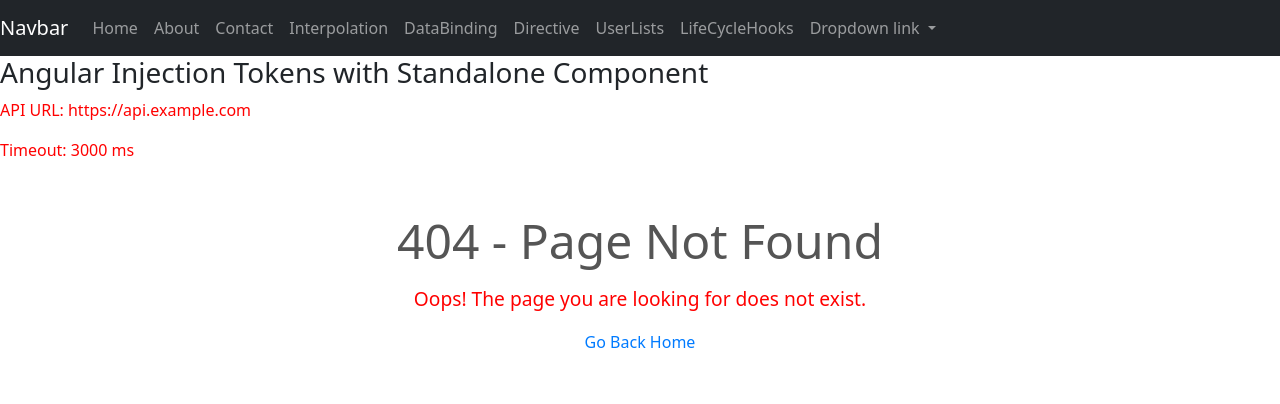
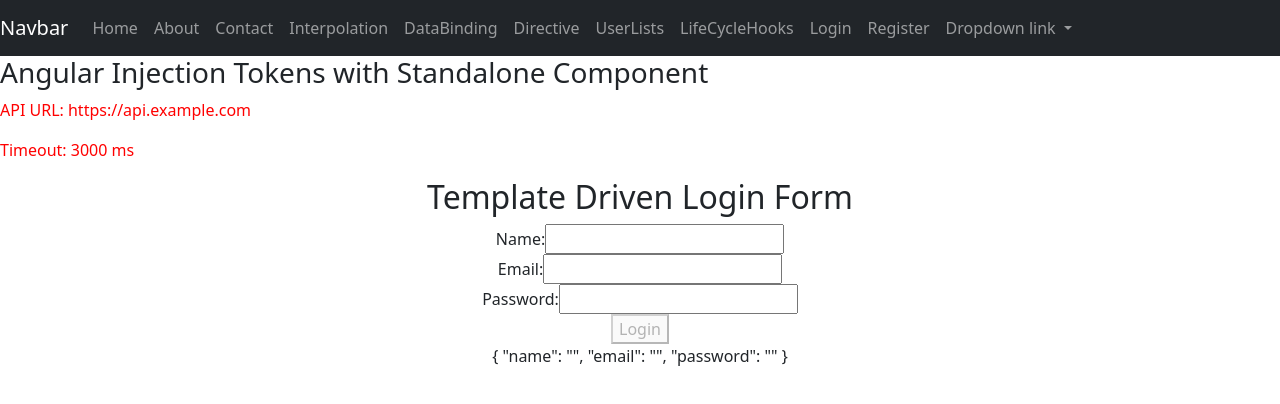
Before and after one commit to sunnysood1may/Angular19Tutorial, an Angular app: page /login in a window 1280 px wide. Shown: the top 404 px of the page. Built offline with nearby package versions, Linux system fonts and the light colour scheme.

Commit message:
reactive forms

```diff
--- a/src/app/header/header.component.html
+++ b/src/app/header/header.component.html
@@ -40,6 +40,12 @@
       <li class="nav-item">
         <a class="nav-link" routerLink="lifeCycleHooks">LifeCycleHooks</a>
       </li>
+      <li class="nav-item">
+        <a class="nav-link" routerLink="login">Login</a>
+      </li>
+      <li class="nav-item">
+        <a class="nav-link" routerLink="register">Register</a>
+      </li>
 
       <li class="nav-item dropdown">
         <a
--- /dev/null
+++ b/src/app/login/login.component.html
@@ -0,0 +1,42 @@
+<div style="text-align: center;">
+<h2>Template Driven Login Form</h2>
+<form #userForm="ngForm" (ngSubmit)="onSubmit(userForm)">
+    <div>
+        <label for="name">Name:</label>
+        <input
+          type="text"
+          id="name"
+          name="name"
+          [(ngModel)]="user.name"
+          required
+          minlength="3"
+        />
+      </div>
+      <div>
+        <label for="email">Email:</label>
+        <input
+          type="email"
+          id="email"
+          name="email"
+          [(ngModel)]="user.email"
+          required
+          email
+        />
+      </div>
+
+      <div>
+        <label for="password">Password:</label>
+        <input
+          type="password"
+          id="password"
+          name="password"
+          [(ngModel)]="user.password"
+          required
+          minlength="6"
+        />
+      </div>
+
+      <button type="submit" [disabled]="!userForm.valid">Login</button>
+</form>
+{{ user | json }}
+</div>
--- /dev/null
+++ b/src/app/login/login.component.ts
@@ -0,0 +1,31 @@
+import { CommonModule } from '@angular/common';
+import { Component } from '@angular/core';
+import { FormsModule } from '@angular/forms';
+
+interface IUser {
+  name: string;
+  email: string;
+  password: string;
+}
+
+@Component({
+  selector: 'app-login',
+  imports: [CommonModule, FormsModule],
+  templateUrl: './login.component.html',
+  styleUrl: './login.component.css'
+})
+export class LoginComponent {
+
+  user: IUser = {
+    name: '',
+    email: '',
+    password: ''
+  };
+
+
+  onSubmit(form: any) {
+    console.log('Form Submitted!', form.value);
+    alert('Registration Successful!');
+  }
+
+}
--- /dev/null
+++ b/src/app/register/register.component.html
@@ -0,0 +1,22 @@
+<div style="text-align: center;">
+<h2>Reactive Registration Form</h2>
+
+<form [formGroup]="userForm" (ngSubmit)="onSubmit()">
+    <label for="name">Name:</label>
+    <input id="name" formControlName="name" />
+    <div *ngIf="userForm.controls['name'].invalid && userForm.controls['name'].touched">
+      Name is required and should be at least 3 characters long.
+    </div>
+
+    <label for="email">Email:</label>
+    <input id="email" formControlName="email" />
+    <div *ngIf="userForm.controls['email'].invalid && userForm.controls['email'].touched">
+      Please enter a valid email.
+    </div>
+
+    <button type="submit" [disabled]="userForm.invalid">Submit</button>
+  </form>
+
+  <p>Form Submitted! Data: {{ userForm.value | json }}</p>
+
+</div>
--- /dev/null
+++ b/src/app/register/register.component.ts
@@ -0,0 +1,26 @@
+import { CommonModule } from '@angular/common';
+import { Component } from '@angular/core';
+import { FormControl, FormGroup, ReactiveFormsModule, Validators } from '@angular/forms';
+
+@Component({
+  selector: 'app-register',
+  imports: [ CommonModule , ReactiveFormsModule],
+  templateUrl: './register.component.html',
+  styleUrl: './register.component.css'
+})
+export class RegisterComponent {
+
+  submitted = false;
+
+  // Defining FormGroup
+  userForm = new FormGroup({
+    name: new FormControl('', [Validators.required, Validators.minLength(3)]),
+    email: new FormControl('', [Validators.required, Validators.email])
+  });
+
+  onSubmit() {
+    this.submitted = true;
+    console.log(this.userForm.value);
+  }
+
+}
```
Also changed, not shown: src/app/app.routes.ts (+10 -0 lines), src/app/login/login.component.css (added), src/app/register/register.component.css (added), 2 other files (tests, documents, lock files or other folders).
